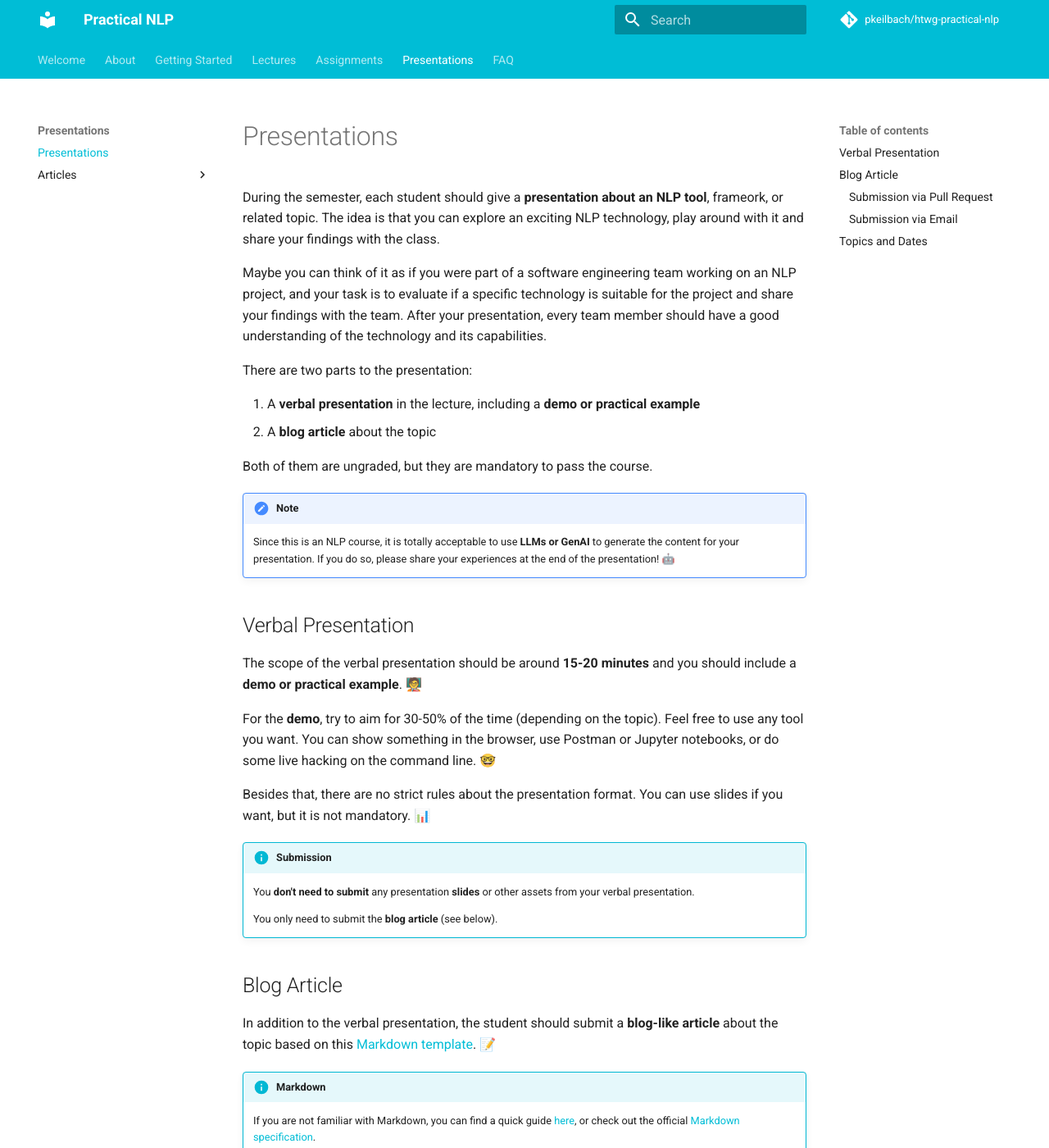
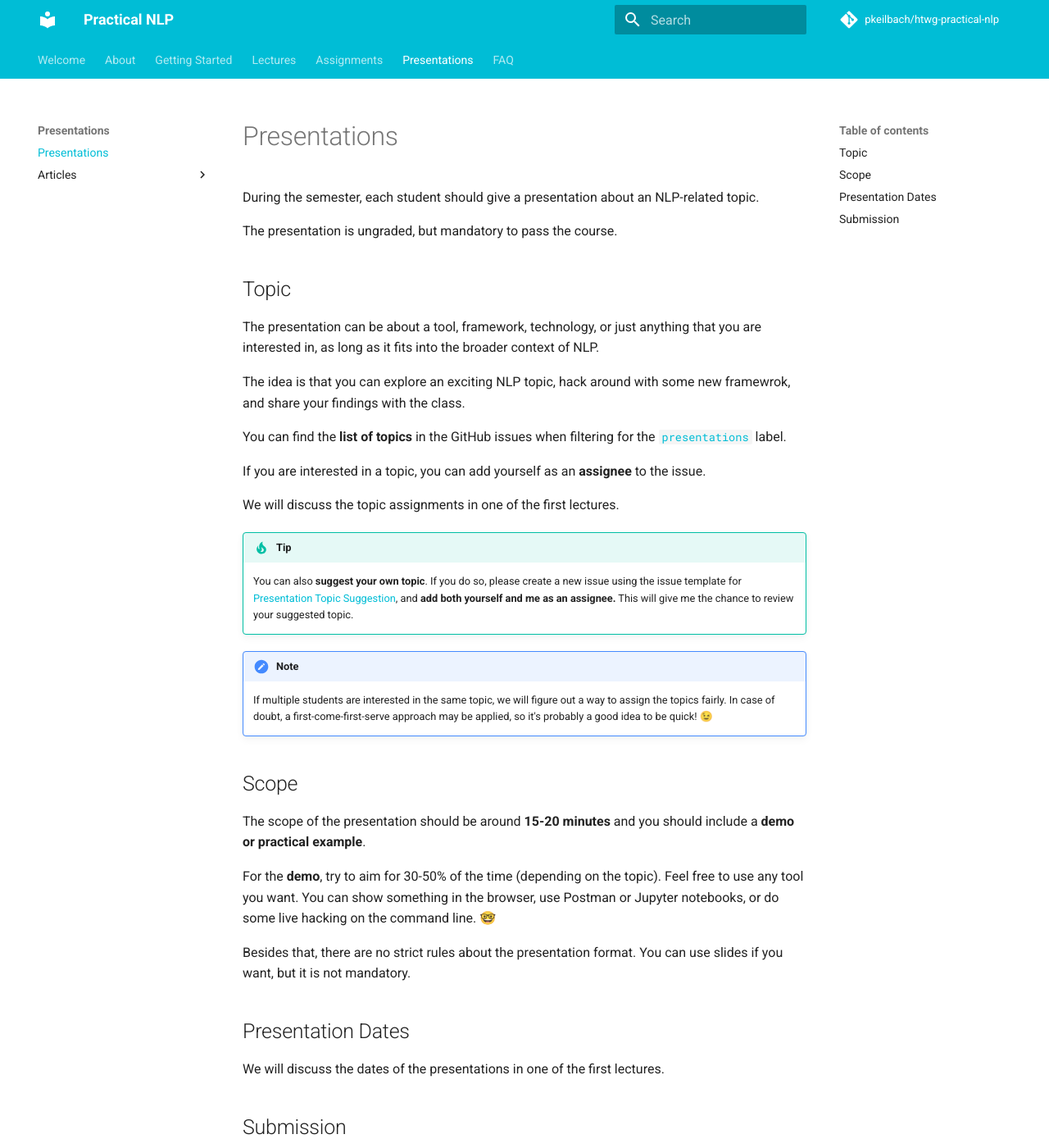
Before and after one commit to pkeilbach/htwg-practical-nlp, an MkDocs documentation site: the page built from docs/presentations/presentations.md, in a window 1280 px wide and 1400 px high. Shown: the whole window at 82% size. Built offline with MkDocs 1.6.1 and Material for MkDocs 9.7.7, drawn with Linux system fonts in a browser that asks for light colours; emoji names are drawn with the system emoji font; comment, search, counter and statistics services are not loaded; some of the changed text lies outside the part shown.

Commit message:
Update presentation guide (#119)

````diff
--- a/docs/presentations/presentations.md
+++ b/docs/presentations/presentations.md
@@ -1,149 +1,42 @@
 # Presentations
 
-During the semester, each student should give a **presentation about an NLP tool**, frameork, or related topic.
-The idea is that you can explore an exciting NLP technology, play around with it and share your findings with the class.
+During the semester, each student should give a presentation about an NLP-related topic.
 
-Maybe you can think of it as if you were part of a software engineering team working on an NLP project, and your task is to evaluate if a specific technology is suitable for the project and share your findings with the team.
-After your presentation, every team member should have a good understanding of the technology and its capabilities.
+The presentation is ungraded, but mandatory to pass the course.
 
-There are two parts to the presentation:
+## Topic
 
-1. A **verbal presentation** in the lecture, including a **demo or practical example**
-2. A **blog article** about the topic
+The presentation can be about a tool, framework, technology, or just anything that you are interested in, as long as it fits into the broader context of NLP.
 
-Both of them are ungraded, but they are mandatory to pass the course.
+The idea is that you can explore an exciting NLP topic, hack around with some new framewrok, and share your findings with the class.
+
+You can find the **list of topics** in the GitHub issues when filtering for the [`presentations`](https://github.com/pkeilbach/htwg-practical-nlp/labels/presentations) label.
+
+If you are interested in a topic, you can add yourself as an **assignee** to the issue.
+
+We will discuss the topic assignments in one of the first lectures.
+
+!!! tip
+
+    You can also **suggest your own topic**. If you do so, please create a new issue using the issue template for [Presentation Topic Suggestion](https://github.com/pkeilbach/htwg-practical-nlp/issues/new/choose), and **add both yourself and me as an assignee.** This will give me the chance to review your suggested topic.
 
 !!! note
 
-    Since this is an NLP course, it is totally acceptable to use **LLMs or GenAI** to generate the content for your presentation. If you do so, please share your experiences at the end of the presentation! 🤖
+    If multiple students are interested in the same topic, we will figure out a way to assign the topics fairly.
+    In case of doubt, a first-come-first-serve approach may be applied, so it's probably a good idea to be quick! 😉
 
-## Verbal Presentation
+## Scope
 
-The scope of the verbal presentation should be around **15-20 minutes** and you should include a **demo or practical example**. 🧑‍🏫
+The scope of the presentation should be around **15-20 minutes** and you should include a **demo or practical example**.
 
 For the **demo**, try to aim for 30-50% of the time (depending on the topic). Feel free to use any tool you want. You can show something in the browser, use Postman or Jupyter notebooks, or do some live hacking on the command line. 🤓
 
-Besides that, there are no strict rules about the presentation format. You can use slides if you want, but it is not mandatory. 📊
+Besides that, there are no strict rules about the presentation format. You can use slides if you want, but it is not mandatory.
 
-!!! info "Submission"
+## Presentation Dates
 
-    You **don't need to submit** any presentation **slides** or other assets from your verbal presentation.
+We will discuss the dates of the presentations in one of the first lectures.
 
-    You only need to submit the **blog article** (see below).
+## Submission
 
-## Blog Article
-
-In addition to the verbal presentation, the student should submit a **blog-like article** about the topic based on this [Markdown template](https://github.com/pkeilbach/htwg-practical-nlp/blob/main/docs/presentations/articles/template.md). 📝
-
-!!! info "Markdown"
-
-    If you are not familiar with Markdown, you can find a quick guide [here](https://guides.github.com/features/mastering-markdown/), or check out the official [Markdown specification](https://daringfireball.net/projects/markdown/syntax).
-
-Keep the article short and crisp. There are no hard rules, but maybe a **reading time** of not more than **10 minutes** is a good approximation. ⏳
-
-The article should be written in **English**. :gb:
-
-You have the following options to **submit the article**: 📬
-
-### Submission via Pull Request
-
-This is the preferred way to submit the article. 🤓
-
-1.  **Add your aricle to the repository**
-
-    Please add your article to the `docs/presentations/articles/` folder and name it `your_topic.md`. Please use [snake case](https://en.wikipedia.org/wiki/Snake_case) for the file name.
-
-    !!! info "Assets"
-
-        If you want to use images in your article, please try to include them from public sources like Wikipedia or Wikimedia Commons. Please make sure to include the link in a separate reference section to avoid licensing issues.
-
-        In Markdown, you can include images like this:
-
-        ```md
-        ![alt text](https://example.com/image.png)
-        ```
-
-        In case you need to include images or other assets as files (e.g. a diagram you created by yourself), please add them to the `docs/presentations/articles/assets/` folder.
-
-        Please use [kebab case](https://en.wikipedia.org/wiki/Kebab_case) for the asset file names, and prefix them with the topic name, e.g. `your-topic-image.png`.
-
-        From your markdown file, you can then reference the assets like this:
-
-        ```md
-        <!-- the relative link is important -->
-        ![alt text](./assets/your-topic-image.png)
-        ```
-
-2.  **Include the article in the `mkdocs.yml` file**
-
-    You need to add the article to the `mkdocs.yml` file so that it is included in the generated website. Please append it to the `Articles` section like this:
-
-    ```yaml
-    nav:
-      - Presentations:
-          - presentations/presentations.md
-          - Articles:
-              - Article Template: presentations/articles/template.md
-              - <your topic>: presentations/articles/your_topic.md
-    ```
-
-3.  **Push your changes to the remote repository**
-
-    After you have added the article to the repository, you need to push your changes to the remote repository.
-
-    ```sh
-    git checkout -b presentation-your-topic
-    git add docs/presentations/articles/
-    git commit -m "Add blog article for <your topic>"
-    git push -u origin presentation-your-topic
-    ```
-
-    !!! warning
-
-        Please make sure to only add your article and related assets to the commit.
-
-4.  **Create a pull request to the `main` branch**
-
-    Finally, create a [pull request](https://github.com/pkeilbach/htwg-practical-nlp/pulls) to the `main` branch of the repository.
-
-    !!! tip "Shortcut 💫"
-
-        Usually, after pushing your branch to the remote repository, GitHub will already **suggest** you to create a pull request via a "Compare & pull request" banner.
-
-    Please add the `presentation topic` label to your pull request, and add me as a reviewer.
-
-    !!! note "Pull Requests ✅"
-
-        If you are not familiar with GitHub and pull requests, this is a great opportunity to learn about it!
-        It is a very common workflow in software development, and you will probably encounter it in your future career.
-
-        You can find a quick guide [here](https://guides.github.com/activities/hello-world/), and learn more about pull requests [here](https://docs.github.com/en/github/collaborating-with-issues-and-pull-requests/about-pull-requests) and [here](https://docs.github.com/en/github/collaborating-with-issues-and-pull-requests/creating-a-pull-request).
-
-    !!! warning "Publishing 📣"
-
-        If you submit via pull request, you implicitly agree to publish the article on the course website. However, feel free to remove the author information if you don't want to be named.
-
-### Submission via Email
-
-Alternatively, you can just send me the markdown file via [email](mailto:pascal.keilbach@htwg-konstanz.de).
-
-If you choose this way, please let me know if it is OK to publish the article on the course website.
-
-If you include any assets, like images, please attach them to your email.
-
-!!! info "Submission Deadline 📅"
-
-    The article does not need to be submitted on the same day as the presentation. You can submit it later, but please make sure to submit it before the **end of the semester** (the exact date will be announced).
-
-## Topics and Dates
-
-You can find the **list of topics** in the GitHub issues when filtering for the [`presentation topic` label](https://github.com/pkeilbach/htwg-practical-nlp/issues?q=is%3Aissue+is%3Aopen+label%3A%22presentation+topic%22).
-
-If you are interested in a topic, please add yourself as an **assignee** to the issue.
-
-You can also suggest your **own topic**. If you do so, please create a new issue and add the `presentation topic` label.
-
-If multiple students are interested in the same topic, we will figure out a way to assign the topics fairly.
-In case of doubt, a first-come-first-serve approach may be applied, so it's probably a good idea to be quick! 😉
-
-As for the **dates**, we will discuss them in one of the first lectures.
+You **don't need to submit** the presentation slides, but you may need to submit a notebook that demonstrates the practical part of your presentation (TBD).
````
Also changed, not shown: .github/ISSUE_TEMPLATE/presentation-topic.md (added).
